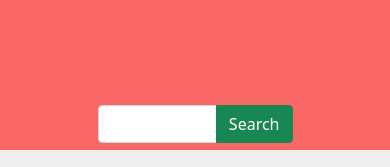
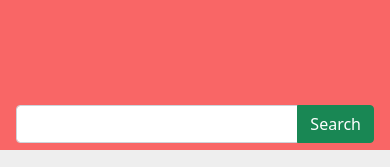
Before and after one commit to mysr3809/food-recipe-API, a website: page index.html in a window 390 px wide. Shown: the top 167 px of the page. Drawn offline with nearby package versions, Linux system fonts and the light colour scheme.

Commit message:
responsive design

```diff
--- a/style.css
+++ b/style.css
@@ -41,7 +41,7 @@
 }
 .recipeBox{
   font-size: 1rem;
-  overflow-y: scroll;
+
 }
 
 .modal{
@@ -86,7 +86,7 @@ body {
     transform: translate(-50%);
   }
   .input-group{
-    width: 50% !important;
+    width: 100% !important;
     top: 45%;
     transform: translate(0, -50%);
   }
```
